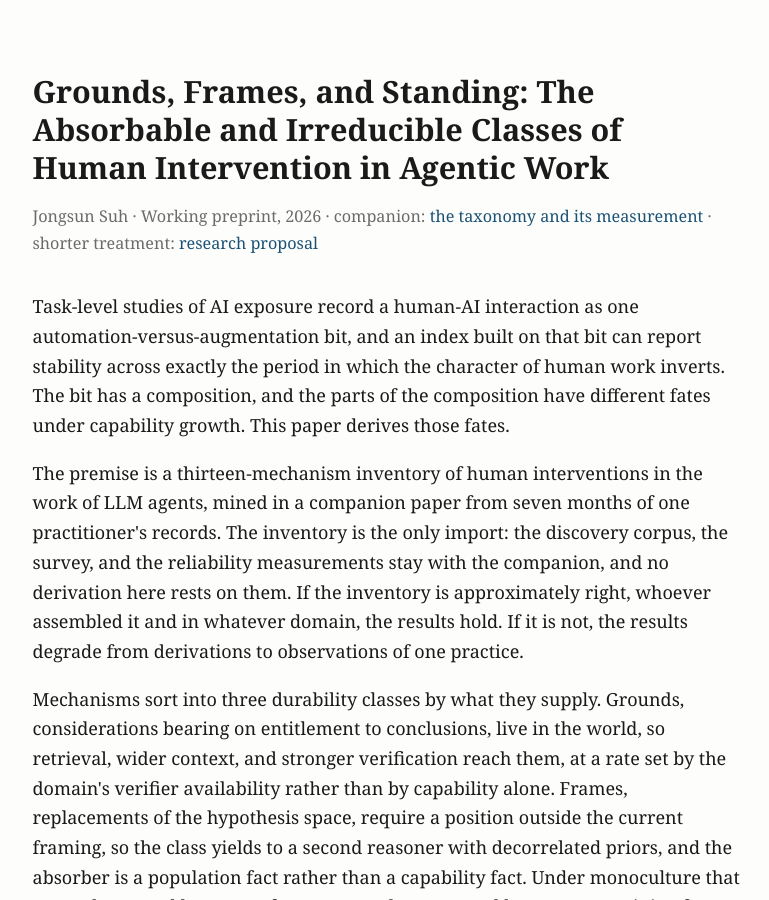
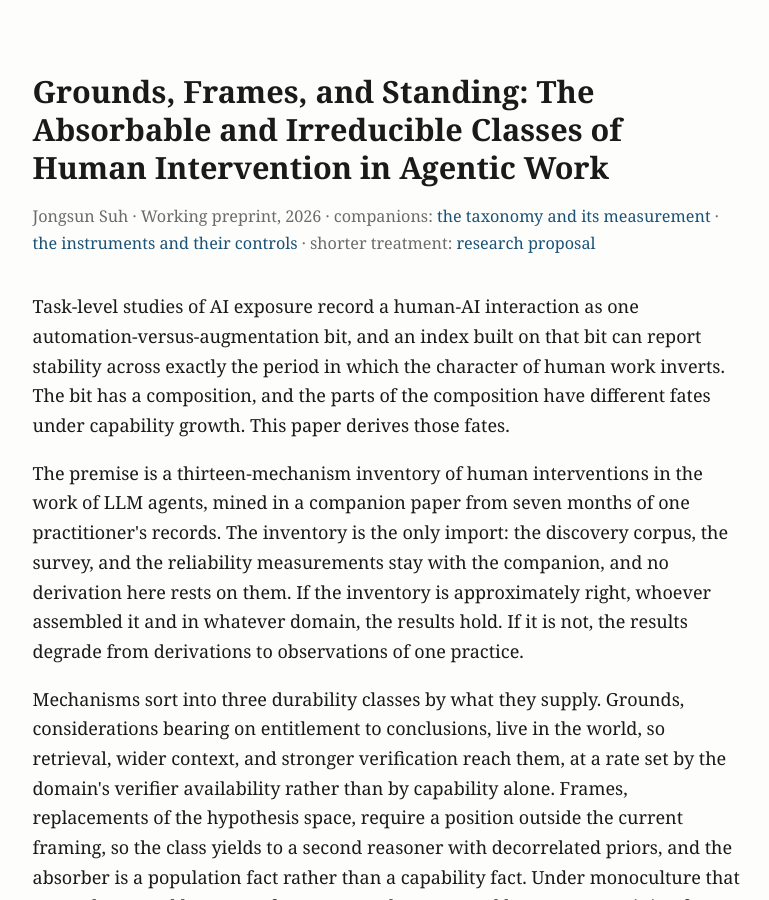
Before and after one commit to MajorLift/blog, a Jekyll site: the page built from papers/grounds-frames-standing.md, in a window 1280 px wide and 900 px high. Shown: the whole window, without its empty margins (252-1021 px from the left). Built offline with Jekyll 4.4.1, drawn with Linux system fonts in a browser that asks for light colours; some of the changed lines change nothing that is shown; some of the changed text lies outside the part shown.

Commit message:
Lead with the concept DOI, and name the third companion
The page led with a version DOI and relegated the concept DOI to "all
versions". A version DOI freezes at whatever was deposited; a concept DOI
resolves to whatever is current, so leading with it means the page inherits
every future deposit without another edit. The two are swapped, and the
version link is kept as "this version" for anyone who wants the frozen one.

The page also described a two-paper corpus. There are three — the controls
paper exists and is deposited, and it is linked by concept DOI since it has
no page here yet.

Left alone deliberately: the abstract and the split note still describe the
argument as of the two-paper framing, and the served PDF is a static build
of an older version. Both are the paper session's territory and both papers
are mid-revision with the deposit held.

```diff
--- a/papers/grounds-frames-standing.md
+++ b/papers/grounds-frames-standing.md
@@ -12,7 +12,7 @@
 
 <article>
 <h1>Grounds, Frames, and Standing: The Absorbable and Irreducible Classes of Human Intervention in Agentic Work</h1>
-<p class="post-meta">Jongsun Suh · Working preprint, 2026 · companion: <a href="{{ '/papers/epistemic-content-taxonomy/' | relative_url }}">the taxonomy and its measurement</a> · shorter treatment: <a href="{{ '/papers/grounds-frames-standing-proposal/' | relative_url }}">research proposal</a></p>
+<p class="post-meta">Jongsun Suh · Working preprint, 2026 · companions: <a href="{{ '/papers/epistemic-content-taxonomy/' | relative_url }}">the taxonomy and its measurement</a> · <a href="https://doi.org/10.5281/zenodo.21822225">the instruments and their controls</a> · shorter treatment: <a href="{{ '/papers/grounds-frames-standing-proposal/' | relative_url }}">research proposal</a></p>
 
 <p>
 Task-level studies of AI exposure record a human-AI interaction as one automation-versus-augmentation bit, and an index built on that bit can report stability across exactly the period in which the character of human work inverts. The bit has a composition, and the parts of the composition have different fates under capability growth. This paper derives those fates.
@@ -32,8 +32,8 @@
 
 <p>
 <a href="{{ '/assets/pdf/suh-2026-grounds-frames-standing.pdf' | relative_url }}">PDF</a> ·
-<a href="https://doi.org/10.5281/zenodo.21746513">DOI: 10.5281/zenodo.21746513</a> ·
-<a href="https://doi.org/10.5281/zenodo.21563154">all versions</a>
+<a href="https://doi.org/10.5281/zenodo.21563154">DOI: 10.5281/zenodo.21563154</a> ·
+<a href="https://doi.org/10.5281/zenodo.21746513">this version</a>
 </p>
 
 <p>This paper was one document with its companion through v2.11. The split follows the
```
